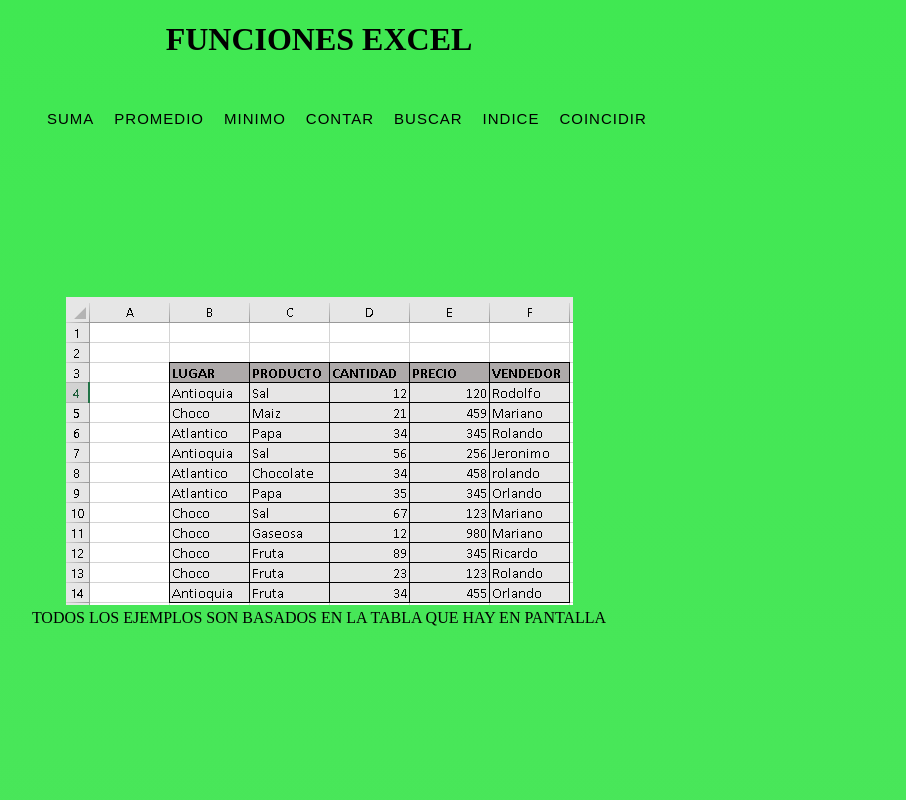
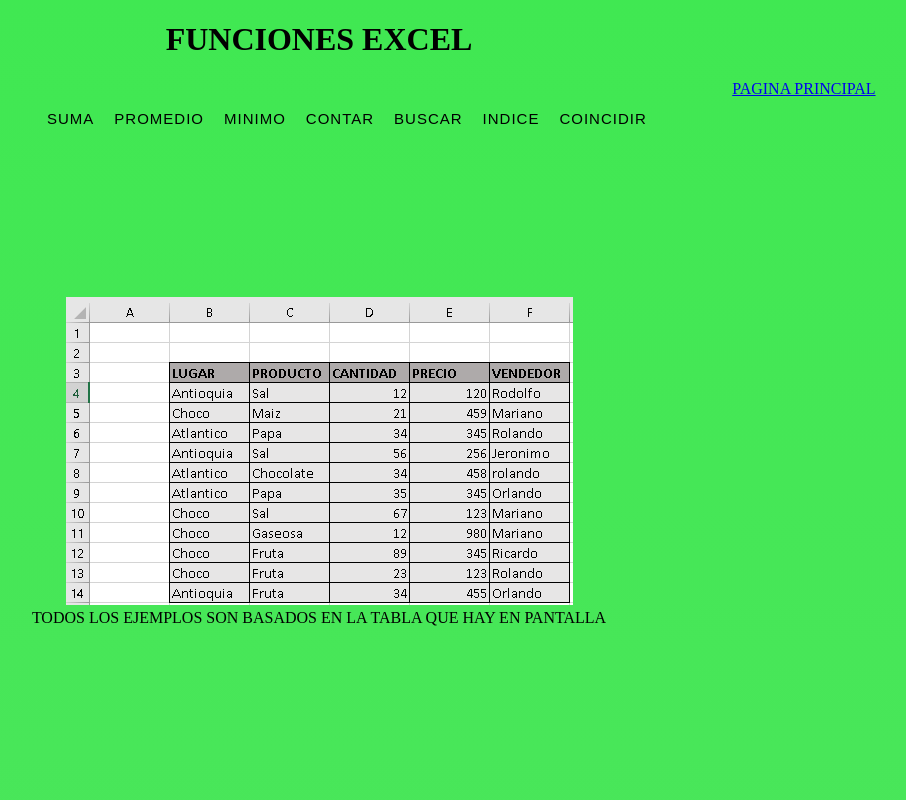
Before and after one commit to esneiderson/1-primeraentrega, a plain HTML site: page index.html in a window 1280 px wide. Shown: the top 800 px of the page, without its empty margins (321-1227 px from the left). Drawn offline with Linux system fonts and the light colour scheme.

Commit message:
Add files via upload

```diff
--- a/index.html
+++ b/index.html
@@ -30,6 +30,7 @@
    </ul>
 
 </div>
+<a href="https://esneiderson.github.io/pagina/">PAGINA PRINCIPAL</a>
 
 </nav>
 
```
